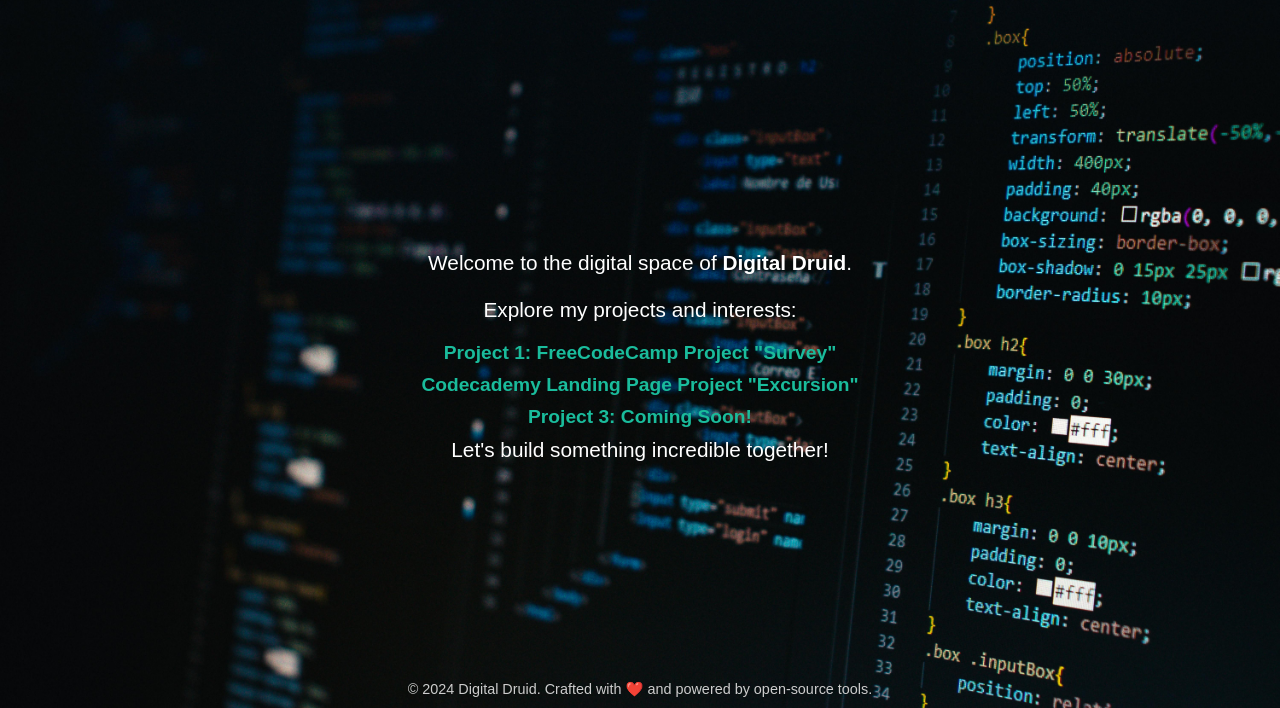
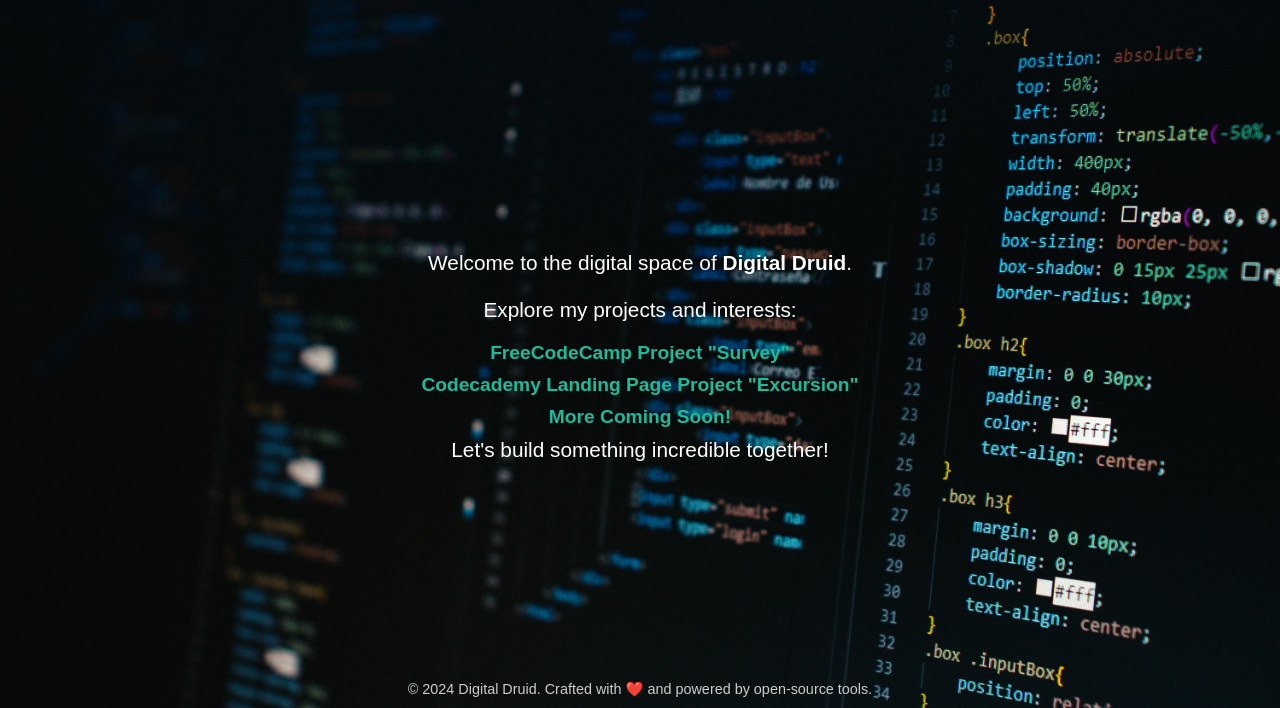
Before and after one commit to DigitalDruid10010110/DigitalDruid10010110.github.io, a plain HTML site: page index.html in a window 1280 px wide. Shown: the part 92-800 px from the top of the page. Drawn offline with Linux system fonts and the light colour scheme.

Commit message:
updated list removed project number markers

```diff
--- a/index.html
+++ b/index.html
@@ -17,9 +17,9 @@
 
         <p>Explore my projects and interests:</p>
         <ul>
-            <li><a href="https://DigitalDruid10010110.github.io/empire-survey/" target="_blank" rel="noopener noreferrer">Project 1: FreeCodeCamp Project "Survey"</a></li>
+            <li><a href="https://DigitalDruid10010110.github.io/empire-survey/" target="_blank" rel="noopener noreferrer">FreeCodeCamp Project "Survey"</a></li>
             <li><a href="https://digitaldruid10010110.github.io/excursion/">Codecademy Landing Page Project "Excursion"</a></li>
-            <li><a href="#">Project 3: Coming Soon!</a></li>
+            <li><a href="#">More Coming Soon!</a></li>
         </ul>
 
         <p>Let's build something incredible together!</p>
```
